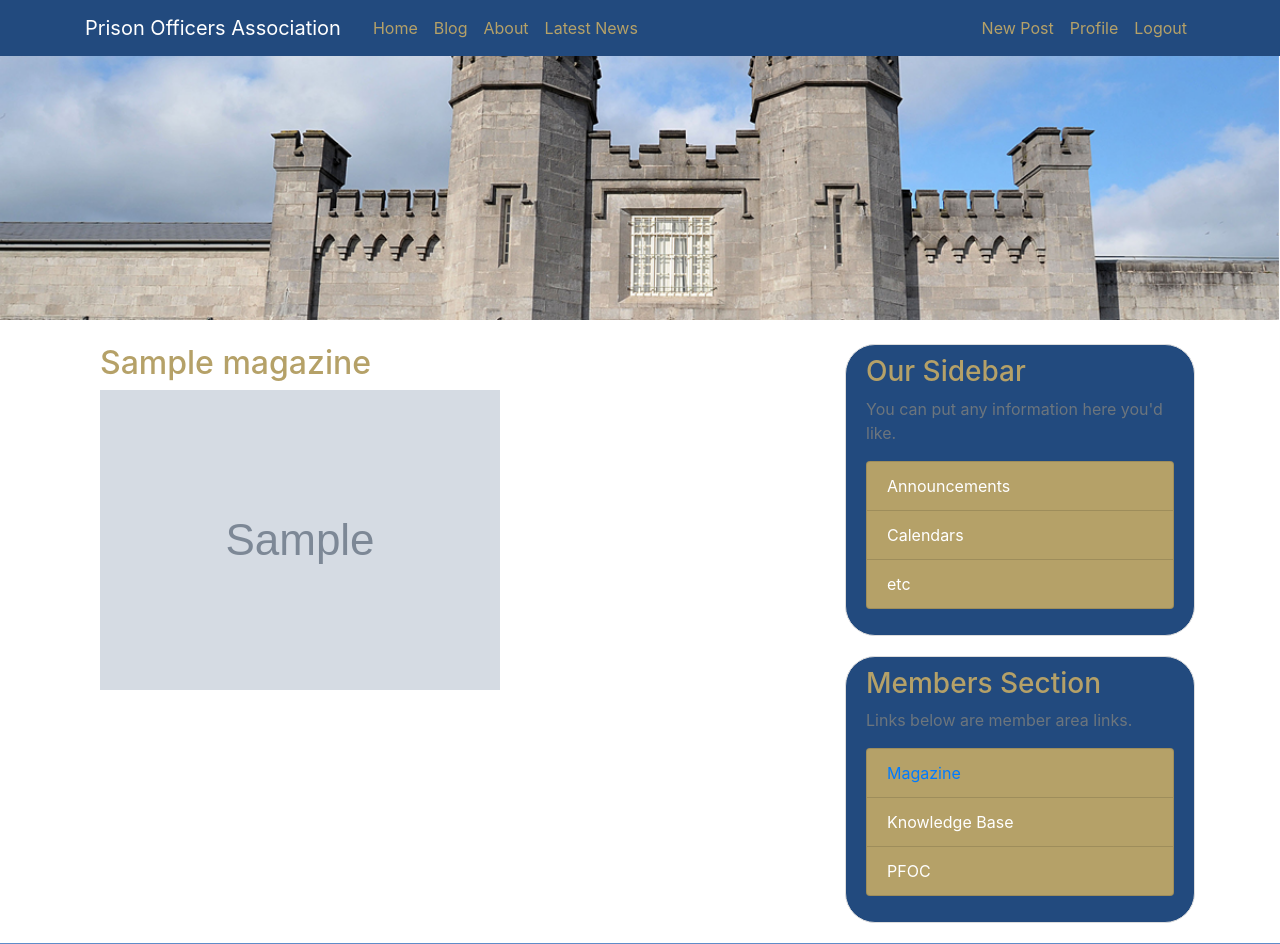
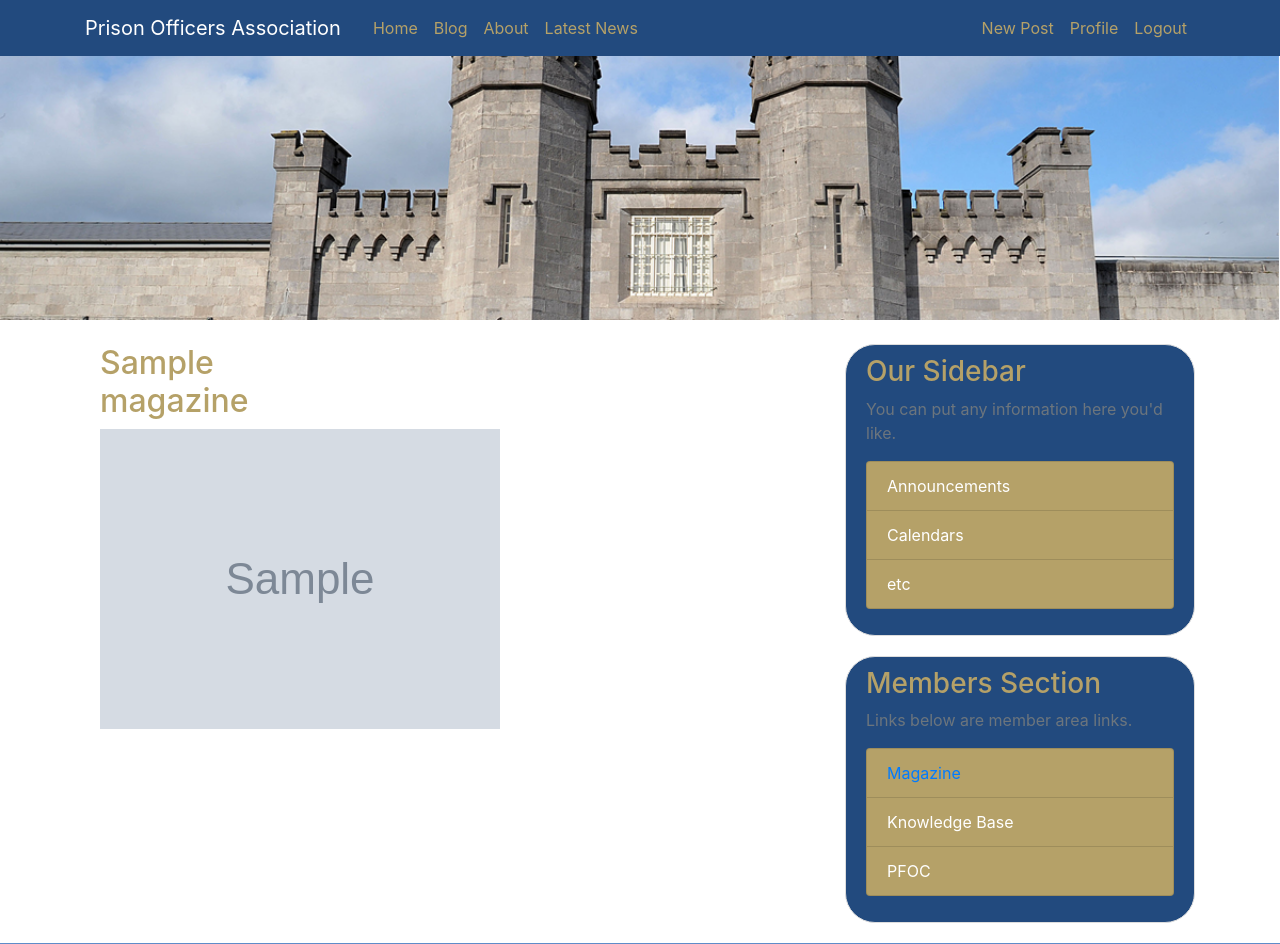
Before and after one commit to DermotKelly/POA, a Django app: page /magazine/1/ in a window 1280 px wide. Shown: the top 944 px of the page. Run offline with Django 4.2, Linux system fonts and the light colour scheme; a user stored in the database is signed in; tables that the repository leaves empty hold one stand-in row (values such as "Sample post"); grey boxes marked "Sample" are stand-in pictures; some libraries are stand-ins or nearby versions.

Commit message:
Magazine Template Change

```diff
--- a/django_project/magazine/templates/magazine/magazine_detail.html
+++ b/django_project/magazine/templates/magazine/magazine_detail.html
@@ -2,7 +2,7 @@
 
 
 {% block content %}
-<div class="col-12 col-md-4 col-lg-6">
+<div class="col-12 col-md-4 col-lg-4">
 <h2>{{ magazine.title }}</h2>
 <img src="{{ magazine.cover_image.url }}" href="{{ magazine.pdf_file.url }}">
 </div>
```
